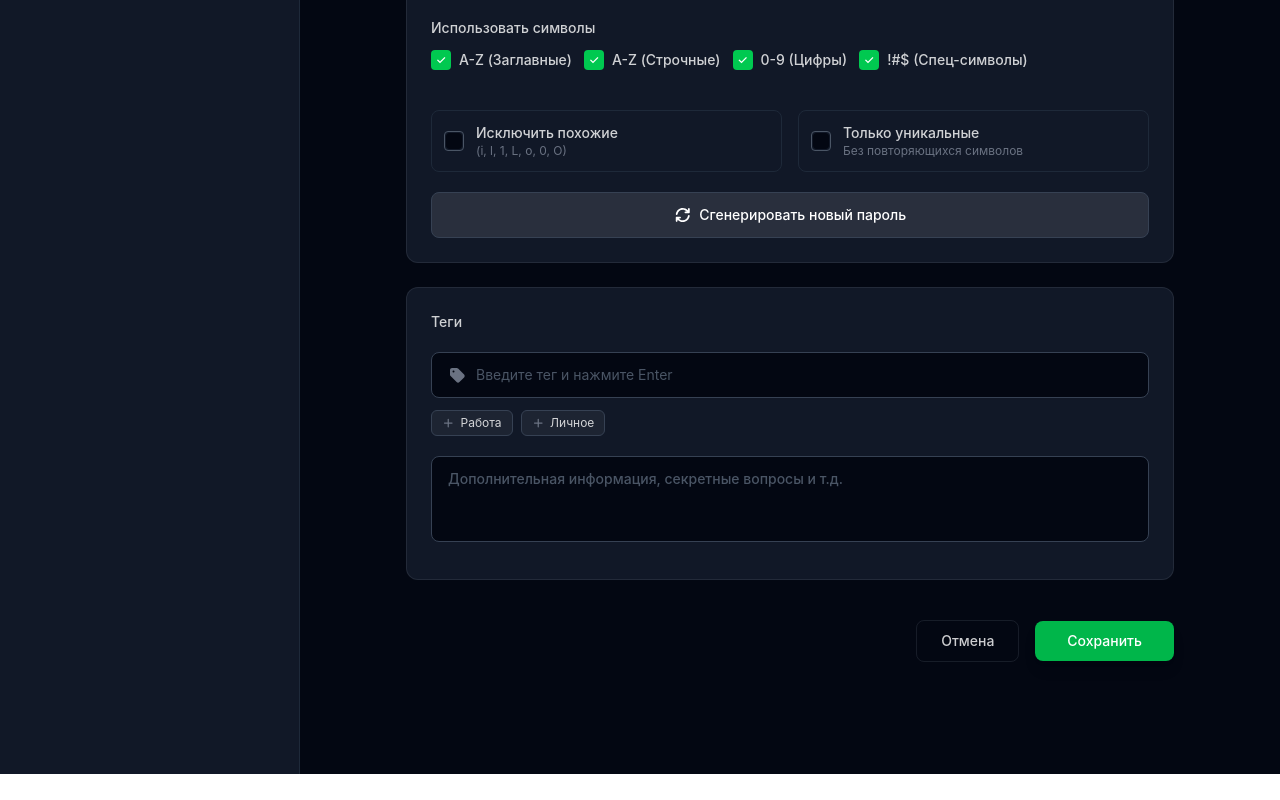
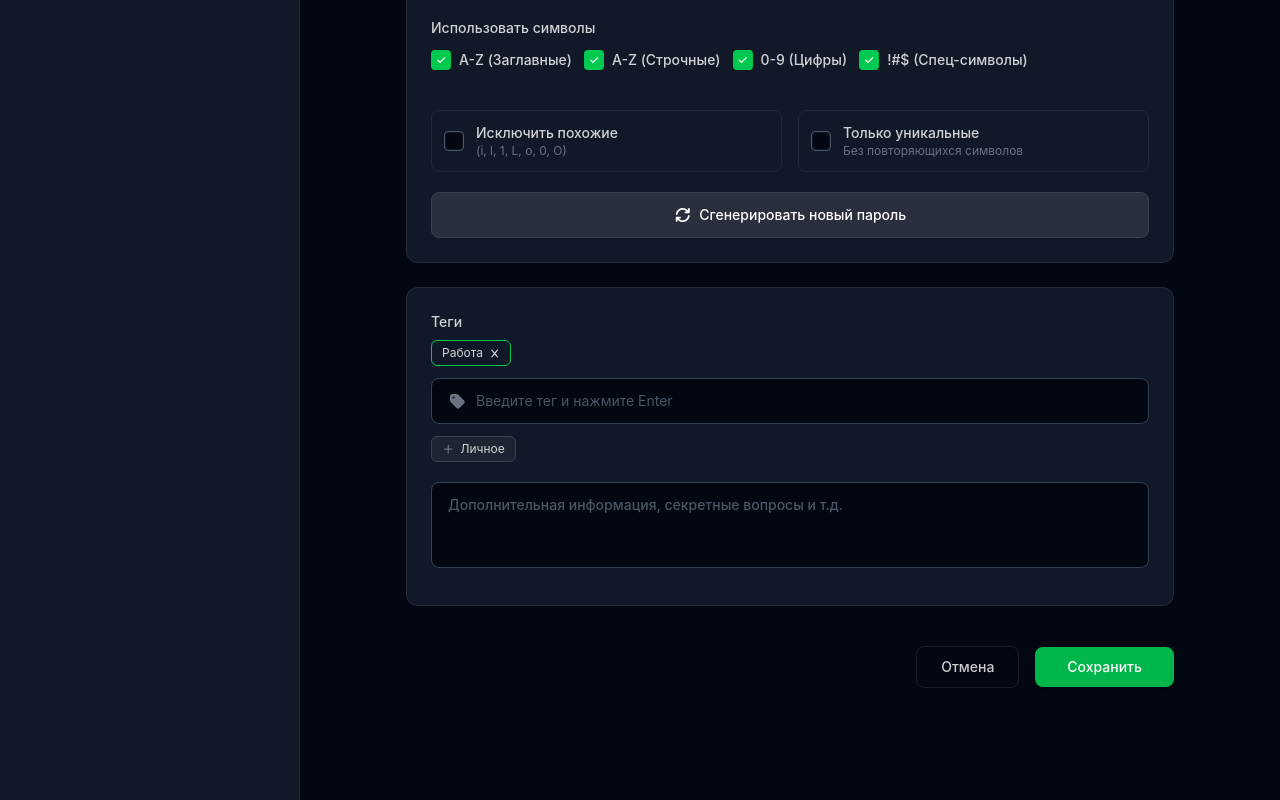
Before and after one commit to MoLineTy19/moly, a Next.js app: page /passwords/addPassword in a window 1280 px wide. Shown: the part 820-1620 px from the top of the page. Before the commit the page ends 1594 px from the top, so only its background shows below. Built offline with nearby package versions, Linux system fonts and the light colour scheme.

Commit message:
Изменил сохранение с нескольких тегов на один. Добавил заготовки на новые страницы

```diff
--- a/app/favorites/page.tsx
+++ b/app/favorites/page.tsx
@@ -0,0 +1,6 @@
+export default function Favorites() {
+    return (
+        <>
+        </>
+    )
+}
--- a/app/passwords/addPassword/page.tsx
+++ b/app/passwords/addPassword/page.tsx
@@ -13,16 +13,16 @@ import {addTagToCatalog, useTagData} from "@/store/tagStore";
 
 
 export default function AddPage() {
+    const storageTags = useTagData()
+
     const [url, setUrl] = useState("");
     const [title, setTitle] = useState("");
     const [login, setLogin] = useState("");
     const [category, setCategory] = useState(1);
     const [password, setPassword] = useState("");
     const [reliability, setReliability] = useState(0);
-    const [selectedTags, setTag] = useState<Array<Tag>>([]);
+    const [selectedTag, setTag] = useState<Tag>(storageTags[0]);
     const [note, setNote] = useState("");
-
-    const storageTags = useTagData()
 
     const handleClickConfirmSave: MouseEventHandler = (e) => {
         e.preventDefault();
@@ -33,7 +33,7 @@ export default function AddPage() {
             password: password,
             strengthScore: reliability,
             url: url,
-            tags: selectedTags,
+            tag: selectedTag,
             note: note,
         }
 
@@ -48,13 +48,6 @@ export default function AddPage() {
         }
 
         PasswordAdd(data)
-        console.log(data.tags)
-        data.tags
-            .filter((tag) => !storageTags.some(storageTag => storageTag.id === tag.id))
-            .map((tag) => {
-                console.log(tag);
-                addTagToCatalog(tag);
-        })
         toast.success("Даннные добавлены")
     }
 
@@ -68,7 +61,7 @@ export default function AddPage() {
                 <form className="space-y-6">
                     <MetaData url={url} setUrl={setUrl} title={title} setTitle={setTitle} login={login} setLogin={setLogin} category={category} setCategory={setCategory}/>
                     <Generator password={password} setPassword={setPassword} reliability={reliability} setReliability={setReliability}/>
-                    <Tags selectedTags={selectedTags} setTag={setTag} note={note} setNote={setNote}/>
+                    <Tags selectedTag={selectedTag} setTag={setTag} note={note} setNote={setNote}/>
                     <div className="flex items-center justify-end gap-4 pt-4">
                         <Link href={'/passwords'}>
                             <button type="button" className="px-6 py-2.5 rounded-lg border border-(--text-muted)/20 text-(--text-color)/80 hover:text-(--text-color) hover:bg-dark-800 font-medium text-sm transition-colors cursor-pointer" >
--- a/app/passwords/addPassword/tags.tsx
+++ b/app/passwords/addPassword/tags.tsx
@@ -4,7 +4,7 @@ import React, {Fragment, useState} from "react";
 import {Tag} from "@/types";
 import {addTagToCatalog, useTagData} from "@/store/tagStore";
 
-export default function Tags({selectedTags, setTag, note, setNote} : {selectedTags: Array<Tag>, setTag: React.Dispatch<React.SetStateAction<Array<Tag>>>, note: string, setNote: React.Dispatch<React.SetStateAction<string>>}) {
+export default function Tags({selectedTag, setTag, note, setNote} : {selectedTag: Tag, setTag: React.Dispatch<React.SetStateAction<Tag>>, note: string, setNote: React.Dispatch<React.SetStateAction<string>>}) {
     const [input, setInput] = useState("");
     const allTags = useTagData()
 
@@ -24,18 +24,19 @@ export default function Tags({selectedTags, setTag, note, setNote} : {selectedTa
                     color: "#ffffff",
                     icon: "❤️"
                 }
-                setTag([...selectedTags, newTag])
+                addTagToCatalog(newTag);
+                setTag(newTag)
             }
             setInput('')
         }
     }
 
-    const removeTag = (tag: Tag) => {
-        setTag(selectedTags.filter(t => t.id !== tag.id))
+    const removeTag = () => {
+        setTag(allTags[0])
     }
 
     const addTag = (tag: Tag) => {
-        setTag([...selectedTags, tag])
+        setTag(tag)
     }
 
     const handleNoteChange = (event: React.ChangeEvent<HTMLTextAreaElement>) => {
@@ -50,12 +51,12 @@ export default function Tags({selectedTags, setTag, note, setNote} : {selectedTa
                         <label className="block text-sm font-medium text-(--text-color)/80 mb-2">Теги</label>
                         <div className="flex flex-wrap gap-2 mb-3">
                             {
-                                selectedTags.map((tag, index) => (
-                                    <div className="px-2.5 py-1 rounded-md bg-dark-800 border border-(--accent-color) text-xs text-(--text-color)/80 flex items-center gap-1.5 cursor-pointer hover:bg-(--accent-color)/60 transition-colors" onClick={() => removeTag(tag)} key={index}>
-                                        {tag.title}
+                                selectedTag && (
+                                    <div className="px-2.5 py-1 rounded-md bg-dark-800 border border-(--accent-color) text-xs text-(--text-color)/80 flex items-center gap-1.5 cursor-pointer hover:bg-(--accent-color)/60 transition-colors" onClick={removeTag}>
+                                        {selectedTag.title}
                                         <FontAwesomeIcon icon={faX} size="xs"/>
                                     </div>
-                                ))
+                                )
                             }
                         </div>
                         <div className="relative">
@@ -66,7 +67,7 @@ export default function Tags({selectedTags, setTag, note, setNote} : {selectedTa
                         </div>
                         <div className="flex flex-wrap gap-2 mt-3">
                             {allTags
-                                .filter(tag => !selectedTags.some(selected => selected.id === tag.id))
+                                .filter(tag => !selectedTag || selectedTag.id !== tag.id)
                                 .map((tag) => (
                                 <Fragment key={tag.id}>
                                     <span className="px-2.5 py-1 rounded-md bg-white/5 border border-(--border-input-color) text-xs text-(--text-color)/80 flex items-center gap-1.5 cursor-pointer hover:bg-(--background-secondary) transition-colors" onClick={() => addTag(tag)}>
--- a/app/passwords/editPassword/page.tsx
+++ b/app/passwords/editPassword/page.tsx
@@ -7,15 +7,19 @@ import {faCopy, faEye} from "@fortawesome/free-regular-svg-icons";
 import Tags from "@/app/passwords/addPassword/tags";
 import React, {useState} from "react";
 import {STRENGTH_COLORS, STRENGTH_LEVELS} from "@/config";
+import {Tag} from "@/types";
+import {useTagData} from "@/store/tagStore";
 
 export default function EditPassword() {
+    const allTag = useTagData();
+
     const [url, setUrl] = useState("");
     const [title, setTitle] = useState("");
     const [login, setLogin] = useState("");
     const [category, setCategory] = useState(1);
     const [password, setPassword] = useState("123123212121");
     const [reliability, setReliability] = useState(0);
-    const [selectedTags, setTag] = useState<Array<string>>([]);
+    const [selectedTags, setTag] = useState<Tag>(allTag[0]);
     const [note, setNote] = useState("");
 
     const handleChangeInput = (event: React.ChangeEvent<HTMLInputElement>) => {
@@ -81,7 +85,7 @@ export default function EditPassword() {
                                 </div>
                             </div>
                         </div>
-                        <Tags selectedTags={selectedTags} setTag={setTag} note={note} setNote={setNote} />
+                        <Tags selectedTag={selectedTags} setTag={setTag} note={note} setNote={setNote} />
                         <div className="bg-(--background-secondary) border border-gray-800 rounded-xl shadow-soft overflow-hidden">
                             <div className="px-6 py-4 border-b border-gray-800 flex justify-between items-center">
                                 <h2 className="text-sm font-medium text-gray-400 uppercase tracking-wider">
--- a/app/passwords/page.tsx
+++ b/app/passwords/page.tsx
@@ -142,7 +142,7 @@ export default function PasswordPage() {
                     <tbody className="text-sm text-gray-300">
                     {
                         paginatedPasswords.map((item, index) => (
-                            <Row isSelected={item.isSelected} login={item.login} title={item.title} category={item.category} strengthScore={item.strengthScore} createdAt={item.createdAt} key={index} password={item.password}/>
+                            <Row isSelected={item.isSelected} login={item.login} title={item.title} tag={item.tag} strengthScore={item.strengthScore} createdAt={item.createdAt} key={index} password={item.password}/>
                         ))
                     }
                     </tbody>
--- a/app/passwords/row.tsx
+++ b/app/passwords/row.tsx
@@ -25,9 +25,9 @@ export interface categoryDetails {
     borderColor: string,
 }
 
-export default function Row({isSelected, title, login, category, strengthScore, createdAt, password}: RowConfig) {
+export default function Row({isSelected, title, login, tag, strengthScore, createdAt, password}: RowConfig) {
     const [isShow, setShow] = useState(false);
-    const categoryDetails = DEFAULT_TAGS[category];
+    const categoryDetails = DEFAULT_TAGS.filter(value => value.id === tag.id)[0];
     const statusDetails = statuses[strengthScore];
 
     const [isChecked, setIsChecked] = useState(isSelected);
--- a/app/search/page.tsx
+++ b/app/search/page.tsx
@@ -0,0 +1,6 @@
+export default function Search() {
+    return (
+        <>
+        </>
+    )
+}
--- a/app/security/page.tsx
+++ b/app/security/page.tsx
@@ -0,0 +1,6 @@
+export default function Security() {
+    return (
+        <>
+        </>
+    )
+}
--- a/store/tagStore.ts
+++ b/store/tagStore.ts
@@ -11,12 +11,12 @@ const tagStore = create<TagStore>()(
     persist(
         (set, get) => ({
             data: defaultData,
-            selectedTag: [],
-            addTag: (tag) => set((state) => ({
-                selectedTag: [...state.selectedTag, tag],
+            selectedTag: null,
+            addTag: (tag: Tag) => set(() => ({
+                selectedTag: tag,
             })),
-            removeTag: (tag) => set((state) => ({
-                selectedTag: state.selectedTag.filter((t) => t.id !== tag.id),
+            removeTag: () => set(() => ({
+                selectedTag: null,
             })),
             addTagToCatalog: (tag: Omit<Tag, 'id'>) => set((state) => ({
                 data: [...state.data, { ...tag, id: state.data.length }]
@@ -32,5 +32,5 @@ const tagStore = create<TagStore>()(
 export const useTagData = () => tagStore((state) => state.data)
 export const useSelectedTag = () => tagStore((state) => state.selectedTag)
 export const addTag = (tag: Tag) => tagStore.getState().addTag(tag)
-export const removeTag = (tag: Tag) => tagStore.getState().removeTag(tag)
+export const removeTag = (tag: Tag) => tagStore.getState().removeTag()
 export const addTagToCatalog = (tag: Omit<Tag, 'id'>) => tagStore.getState().addTagToCatalog(tag)
```
Also changed, not shown: types/index.ts (+4 -4 lines).
